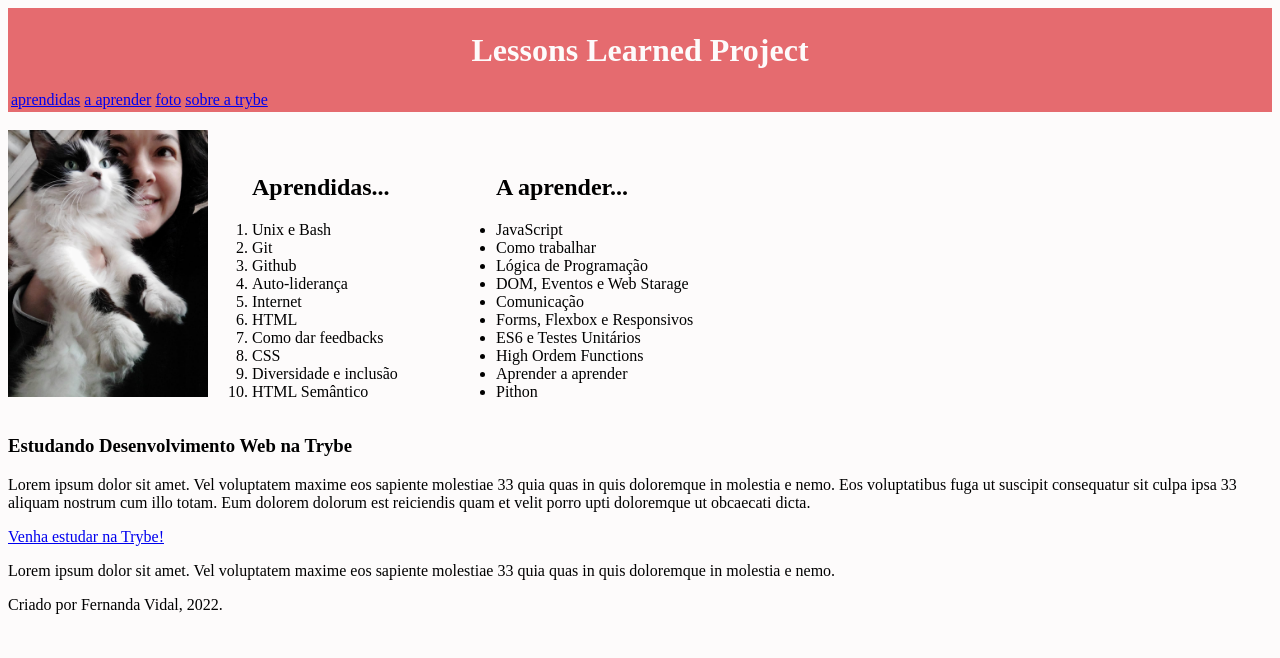
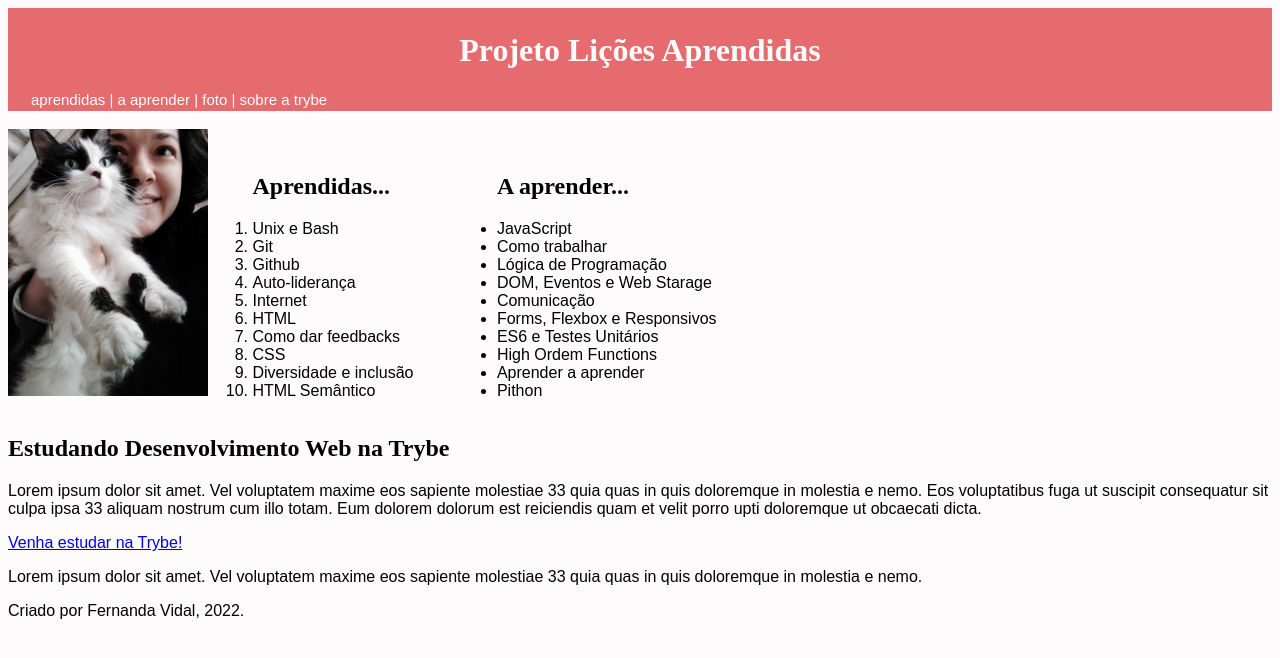
Before and after one commit to Fernanda-Vidal/ProjectTrybe-lessons-learned, a website: page index.html in a window 1280 px wide. Drawn offline with Linux system fonts and the light colour scheme.

Commit message:
Adiciona atributos de fonte.

```diff
--- a/index.html
+++ b/index.html
@@ -9,11 +9,11 @@
 </head>
 <body>
     <header id="cabecalho">
-        <h1 id="titulo">Lessons Learned Project</h1>
-        <nav>
-            <a href="#licoes_aprendidas">aprendidas</a>
-            <a href="#licoes_a_aprender">a aprender</a>
-            <a href="#minha_foto">foto</a>
+        <h1 id="titulo">Projeto Lições Aprendidas</h1>
+        <nav id="navegacao">
+            <a href="#licoes_aprendidas">aprendidas</a> |
+            <a href="#licoes_a_aprender">a aprender</a> |
+            <a href="#minha_foto">foto</a> |
             <a href="#artigo">sobre a trybe</a>
         </nav>
     </header>
@@ -49,7 +49,7 @@
     </section>
     <section id="lateral">
     <article id="artigo">
-        <h1>Estudando Desenvolvimento Web na Trybe</h1>
+        <h2>Estudando Desenvolvimento Web na Trybe</h2>
         <p>Lorem ipsum dolor sit amet. Vel voluptatem maxime eos sapiente molestiae 33 quia quas in quis doloremque in molestia
             e nemo. Eos voluptatibus fuga ut suscipit consequatur sit culpa ipsa 33 aliquam nostrum cum illo totam. Eum dolorem
             dolorum est reiciendis quam et velit porro upti doloremque ut obcaecati dicta.</p>
--- a/style.css
+++ b/style.css
@@ -1,5 +1,6 @@
 body {
     background-color: rgb(253, 251, 251);
+    font-family: sans-serif;
 }
 
 #cabecalho {
@@ -13,6 +14,19 @@ body {
 
 #titulo {
     text-align: center;
+    font-family: serif;
+    color: rgb(253, 251, 251);
+}
+
+#navegacao {
+    font-size: 15px;
+    color: rgb(253, 251, 251);
+    margin-left: 20px;
+    word-spacing: 3 px;
+    }
+
+nav a {
+    text-decoration: none;
     color: rgb(253, 251, 251);
 }
 
@@ -28,3 +42,7 @@ body {
 #licoes_a_aprender {
     display: inline-block;
 }
+
+h2 {
+    font-family: serif;
+}
```
